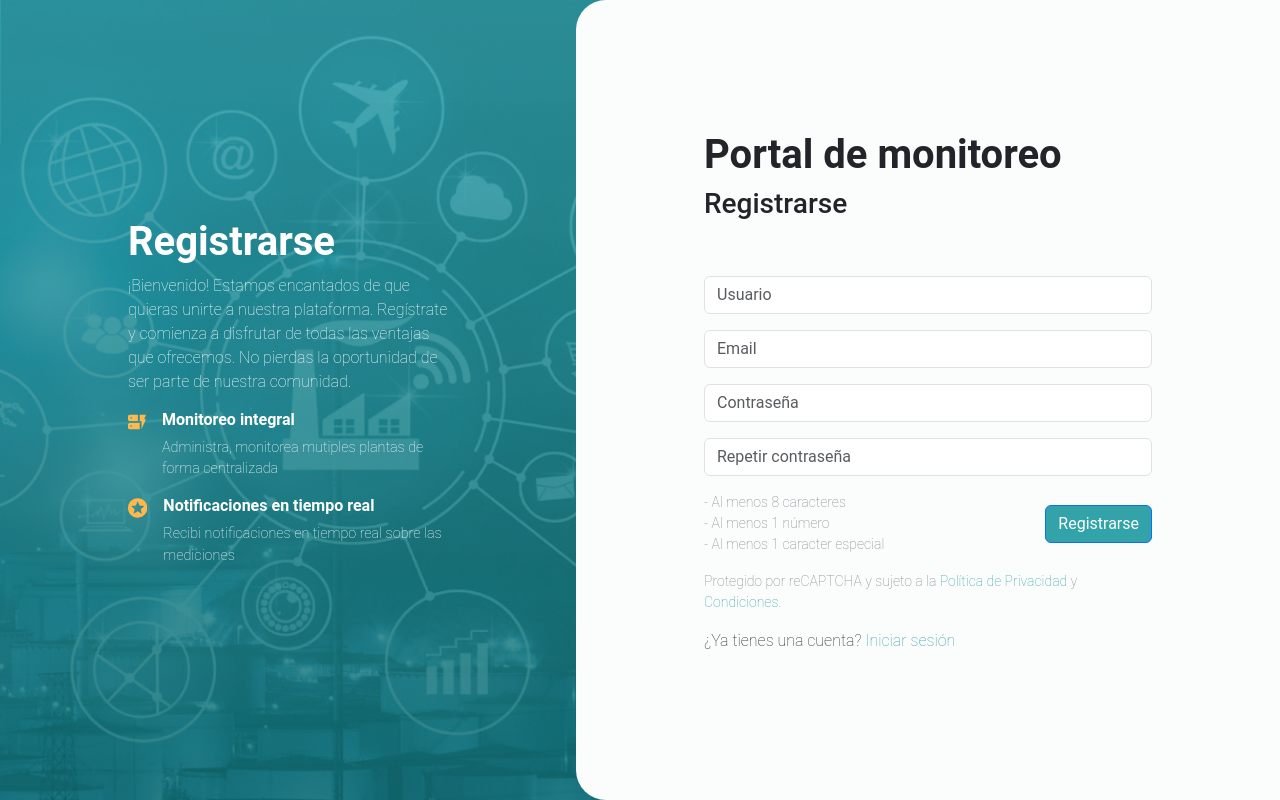
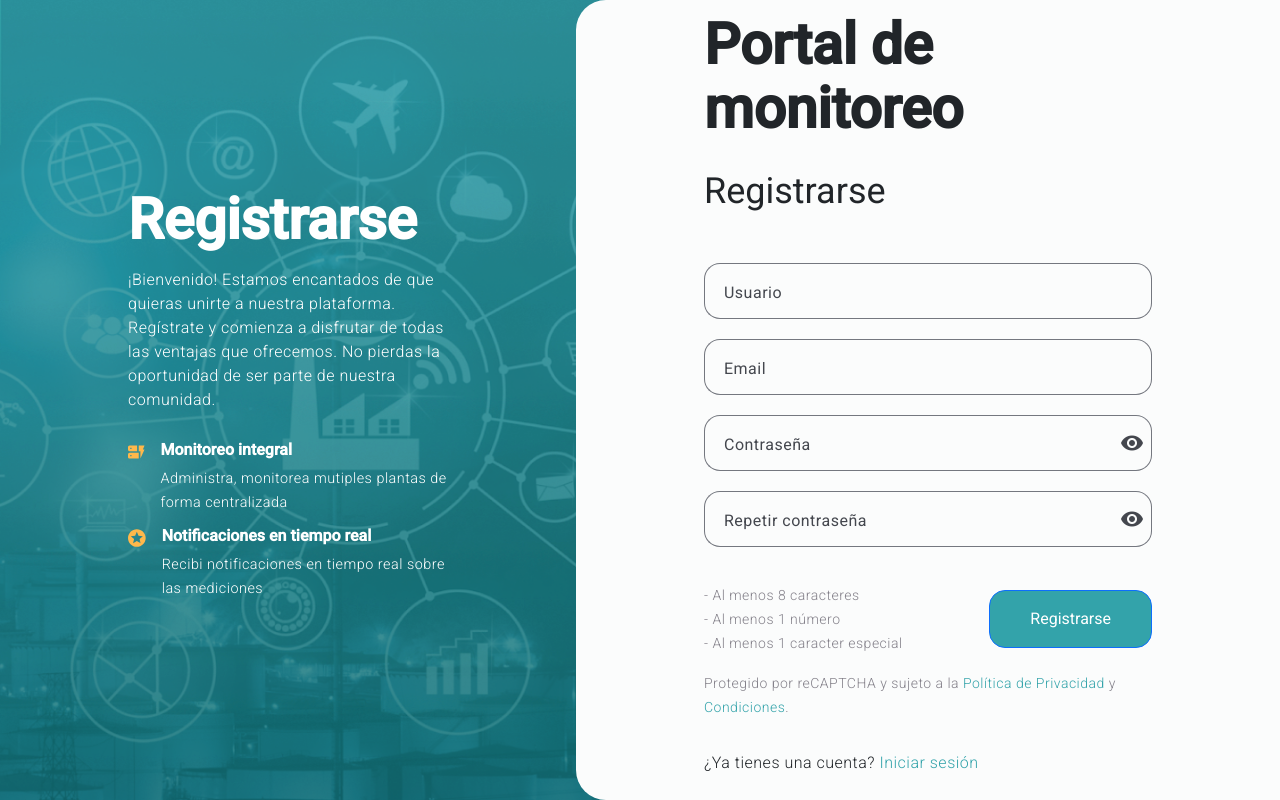
Before and after one commit to NachoGallo7/techforb-challenge-fe, an Angular app: page / in a window 1280 px wide. Built offline with nearby package versions, Linux system fonts and the light colour scheme.

Commit message:
- Added ng material and used it to set up some inputs and icons

```diff
--- a/angular.json
+++ b/angular.json
@@ -27,6 +27,7 @@
               }
             ],
             "styles": [
+              "@angular/material/prebuilt-themes/azure-blue.css",
               "src/styles.css"
             ],
             "scripts": []
@@ -85,6 +86,7 @@
               }
             ],
             "styles": [
+              "@angular/material/prebuilt-themes/azure-blue.css",
               "src/styles.css"
             ],
             "scripts": []
--- a/package.json
+++ b/package.json
@@ -11,10 +11,12 @@
   "private": true,
   "dependencies": {
     "@angular/animations": "^18.0.0",
+    "@angular/cdk": "^18.2.14",
     "@angular/common": "^18.0.0",
     "@angular/compiler": "^18.0.0",
     "@angular/core": "^18.0.0",
     "@angular/forms": "^18.0.0",
+    "@angular/material": "^18.2.14",
     "@angular/platform-browser": "^18.0.0",
     "@angular/platform-browser-dynamic": "^18.0.0",
     "@angular/router": "^18.0.0",
--- a/src/app/app.component.css
+++ b/src/app/app.component.css
@@ -5,5 +5,4 @@
 .user-register-component{
   height: 100%;
   display: block;
-  background-color: red;
 }
--- a/src/app/app.config.ts
+++ b/src/app/app.config.ts
@@ -2,7 +2,8 @@ import { ApplicationConfig, provideZoneChangeDetection } from '@angular/core';
 import { provideRouter } from '@angular/router';
 
 import { routes } from './app.routes';
+import { provideAnimationsAsync } from '@angular/platform-browser/animations/async';
 
 export const appConfig: ApplicationConfig = {
-  providers: [provideZoneChangeDetection({ eventCoalescing: true }), provideRouter(routes)]
+  providers: [provideZoneChangeDetection({ eventCoalescing: true }), provideRouter(routes), provideAnimationsAsync()]
 };
--- a/src/app/components/register-user/register-user.component.css
+++ b/src/app/components/register-user/register-user.component.css
@@ -26,6 +26,12 @@
 .registration-info h1 {
   font-weight: bold;
 }
+  .registration-info .info{
+    margin-bottom: 1rem;
+  }
+  .registration-info .info h1{
+    margin-bottom: 1rem;
+  }
   .items {
     list-style: none;
     margin: 0;
@@ -37,6 +43,7 @@
   .items h3 {
     font-size: 1rem;
     font-weight: bold;
+    line-height: 1.2 !important;
   }
   .items p {
     font-size: .9rem;
@@ -65,17 +72,24 @@
     color: var(--anchor-text-color);
     text-decoration: none;
   }
-.registration-form-container button{
+  .button-container{
+    margin: 1rem 0;
+  }
+  .registration-form-container .submit-button{
     color: white;
     background-color: var(--button-bg-color);
-  text-decoration: none;
+    padding: 1rem 2.5rem;
+    border-radius: 16px;
   }
   .registration-form{
     flex-direction: column;
-    gap: 1rem;
-    margin-top: 3rem;
+    /* gap: 1rem; */
+    margin-top: 2rem;
   }
   .button-container{
     justify-content: space-between;
     align-items: center;
   }
+  .login-cta{
+    margin-top: 2rem;
+  }
--- a/src/app/components/register-user/register-user.component.html
+++ b/src/app/components/register-user/register-user.component.html
@@ -39,29 +39,46 @@
     <h3>Registrarse</h3>
     <form class="d-flex registration-form" (ngSubmit)="submit()" [formGroup]="registerForm">
       <!-- USERNAME -->
-      <div class="form-control-container">
-        <!-- <label for="username" class="form-label">Usuario</label> -->
-        <input type="username" name="username" id="username" formControlName="username" class="form-control" placeholder="Usuario" />
-      </div>
+      <mat-form-field appearance="outline">
+        <mat-label>Usuario</mat-label>
+        <input matInput name="username" id="username" formControlName="username">
+      </mat-form-field>
       <!-- EMAIL -->
-      <div class="form-control-container">
-        <!-- <label for="email" class="form-label">Email</label> -->
-        <input type="email" name="email" id="email" formControlName="email" class="form-control" placeholder="Email" />
-      </div>
+      <mat-form-field appearance="outline">
+        <mat-label>Email</mat-label>
+        <input matInput name="email" id="email" formControlName="email">
+      </mat-form-field>
       <!-- PASSWORD -->
-      <div class="form-control-container">
-        <input type="password" name="password" id="password" formControlName="password" class="form-control" placeholder="Contraseña" />
-      </div>
+      <mat-form-field appearance="outline">
+        <mat-label>Contraseña</mat-label>
+        <input matInput [type]="hidePasswordSignal() ? 'password' : 'text'" name="password" id="password"
+          formControlName="password">
+        <button mat-icon-button matSuffix (click)="hidePassword($event)" [attr.aria-label]="'Hide password'"
+          [attr.aria-pressed]="hidePasswordSignal()">
+          <mat-icon>{{hidePasswordSignal() ? 'visibility_off' : 'visibility'}}</mat-icon>
+        </button>
+      </mat-form-field>
       <!-- PASSWORD CONFIRMATION -->
-      <div class="form-control-container">
-        <input type="password" name="password" id="password" formControlName="password" class="form-control" placeholder="Repetir contraseña" />
-      </div>
+      <mat-form-field appearance="outline">
+        <mat-label>Repetir contraseña</mat-label>
+        <input matInput [type]="hideConfirmationPasswordSignal() ? 'password' : 'text'" name="confirmationPassword" id="confirmationPassword"
+        formControlName="confirmationPassword">
+        <button mat-icon-button matSuffix (click)="hideConfirmationPassword($event)" [attr.aria-label]="'Hide confirmation password'"
+        [attr.aria-pressed]="hideConfirmationPasswordSignal()">
+          <mat-icon>{{hideConfirmationPasswordSignal() ? 'visibility_off' : 'visibility'}}</mat-icon>
+        </button>
+      </mat-form-field>
       <div class="button-container d-flex">
         <small class="password-indications">- Al menos 8 caracteres<br>- Al menos 1 número<br>- Al menos 1 caracter especial</small>
-        <button type="submit" class="btn btn-primary">Registrarse</button>
+        <button type="submit" class="btn btn-primary submit-button">Registrarse</button>
+        <!-- <button mat-fab extended>
+          Registrarse
+        </button> -->
       </div>
       <small>Protegido por reCAPTCHA y sujeto a la <a href="">Política de Privacidad</a> y <a href="">Condiciones</a>.</small>
-      <p>¿Ya tienes una cuenta? <a href="">Iniciar sesión</a></p>
+      <div class="login-cta">
+        <p>¿Ya tienes una cuenta? <a href="">Iniciar sesión</a></p>
+      </div>
     </form>
   </div>
 </div>
--- a/src/app/components/register-user/register-user.component.ts
+++ b/src/app/components/register-user/register-user.component.ts
@@ -1,10 +1,19 @@
-import { Component, OnInit } from '@angular/core';
+import { Component, OnInit, signal } from '@angular/core';
 import { FormBuilder, FormGroup, ReactiveFormsModule } from '@angular/forms';
+import { MatInputModule } from '@angular/material/input';
+import { MatIconModule } from '@angular/material/icon'
+import {MatButtonModule} from '@angular/material/button';
+import {MatFormFieldModule} from '@angular/material/form-field';
+// import {MatIconModule} from '@angular/material/icon';
+// import {MatInputModule} from '@angular/material/input';
+
 
 @Component({
   selector: 'tc-register-user',
   standalone: true,
-  imports: [ReactiveFormsModule],
+  imports: [ReactiveFormsModule, MatInputModule, MatIconModule,
+    MatButtonModule, MatFormFieldModule
+  ],
   templateUrl: './register-user.component.html',
   styleUrl: './register-user.component.css'
 })
@@ -13,14 +22,26 @@ export class RegisterUserComponent implements OnInit{
   constructor(private formBuilder: FormBuilder) {}
 
   registerForm!: FormGroup;
+  hidePasswordSignal = signal(false);
+  hideConfirmationPasswordSignal = signal(false);
 
   ngOnInit(): void {
     this.registerForm = this.formBuilder.group({
       username: [],
       email: [],
       password: [],
-      passwordConfirmation: []
+      confirmationPassword: []
     });
+  }
+
+  hidePassword(event: MouseEvent) {
+    this.hidePasswordSignal.set(!this.hidePasswordSignal());
+    event.stopPropagation();
+  }
+
+  hideConfirmationPassword(event: MouseEvent) {
+    this.hideConfirmationPasswordSignal.set(!this.hideConfirmationPasswordSignal());
+    event.stopPropagation();
   }
 
   submit(): void {
--- a/src/index.html
+++ b/src/index.html
@@ -7,8 +7,10 @@
   <meta name="viewport" content="width=device-width, initial-scale=1">
   <link rel="icon" type="image/x-icon" href="favicon.ico">
   <link href="https://cdn.jsdelivr.net/npm/bootstrap@5.3.3/dist/css/bootstrap.min.css" rel="stylesheet" integrity="sha384-QWTKZyjpPEjISv5WaRU9OFeRpok6YctnYmDr5pNlyT2bRjXh0JMhjY6hW+ALEwIH" crossorigin="anonymous">
+  <link href="https://fonts.googleapis.com/css2?family=Roboto:wght@300;400;500&display=swap" rel="stylesheet">
+  <link href="https://fonts.googleapis.com/icon?family=Material+Icons" rel="stylesheet">
 </head>
-<body>
+<body class="mat-typography">
   <tc-root></tc-root>
   <script src="https://cdn.jsdelivr.net/npm/bootstrap@5.3.3/dist/js/bootstrap.bundle.min.js" integrity="sha384-YvpcrYf0tY3lHB60NNkmXc5s9fDVZLESaAA55NDzOxhy9GkcIdslK1eN7N6jIeHz" crossorigin="anonymous"></script>
 </body>
--- a/src/styles.css
+++ b/src/styles.css
@@ -1,3 +1,5 @@
+
+
 /* You can add global styles to this file, and also import other style files */
 :root{
   --form-bg-color: #fbfcfc;
@@ -9,3 +11,10 @@
 HTML, body{
   height: 100%;
 }
+html, body { height: 100%; }
+body { margin: 0; font-family: Roboto, "Helvetica Neue", sans-serif; }
+
+/* TC REGISTER USER COMPONENT */
+mat-form-field .mdc-text-field--outlined {
+  --mdc-outlined-text-field-container-shape: 16px !important;
+}
```
Also changed, not shown: 1 other file (tests, documents, lock files or other folders). Lines whose indentation alone changed are shown as unchanged.
